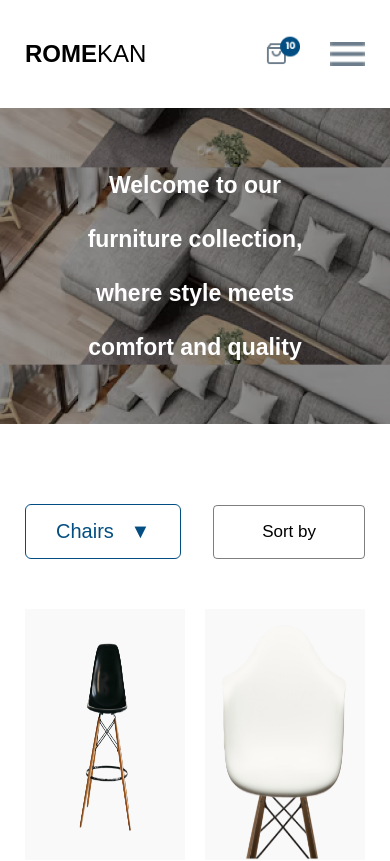
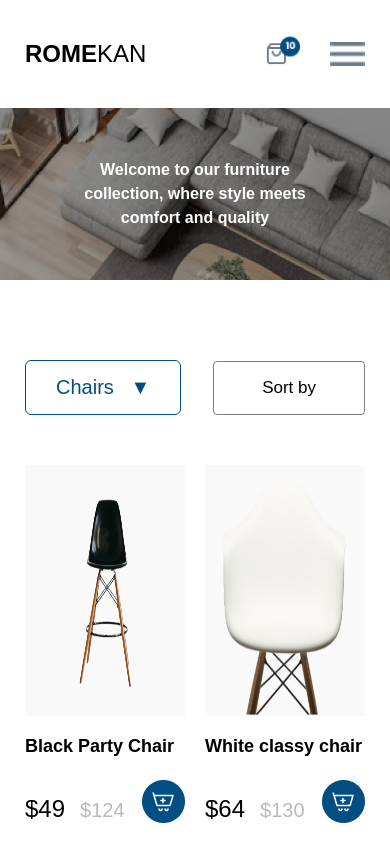
Before and after one commit to jubrealguy/shopping-app, a React (Create React App) app: page /cart in a window 390 px wide. Shown: the top 861 px of the page. Built offline with nearby package versions, Linux system fonts and the light colour scheme.

Commit message:
dropdown

```diff
--- a/src/App.css
+++ b/src/App.css
@@ -103,7 +103,7 @@ body {
   position: fixed;
   top: 0;
   left: 0;
-  padding: 15rem;
+  padding: 15rem 10rem;
   height: 100vh;
   width: 100vw;
   background: rgba(128, 128, 128);
@@ -155,8 +155,7 @@ body {
   .header__text {
     background-size: 200%;
     padding: 5rem 15%;
-    font-size: 2.3rem;
-    line-height: 5.4rem;
+    font-size: 1.6rem;
   }
 }
 
```
